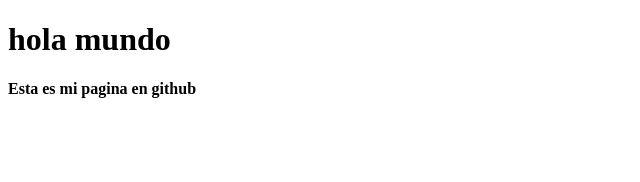
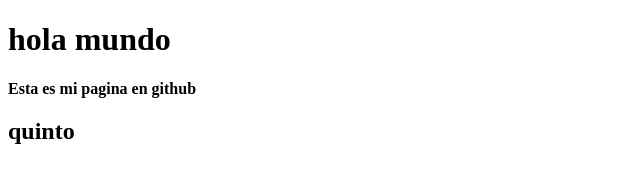
Before and after one commit to fernandobn/henrrybarrionuevo.github.io, a plain HTML site: page index.html in a window 1280 px wide. Shown: the whole page, without its empty margins (0-640 px from the left). Drawn offline with Linux system fonts and the light colour scheme.

Commit message:
agregar lineas

```diff
--- a/index.html
+++ b/index.html
@@ -8,5 +8,6 @@
 <body>
     <h1>hola mundo</h1>
     <b>Esta es mi pagina en github</b>
+    <h2>quinto</h2>
 </body>
 </html>
```
